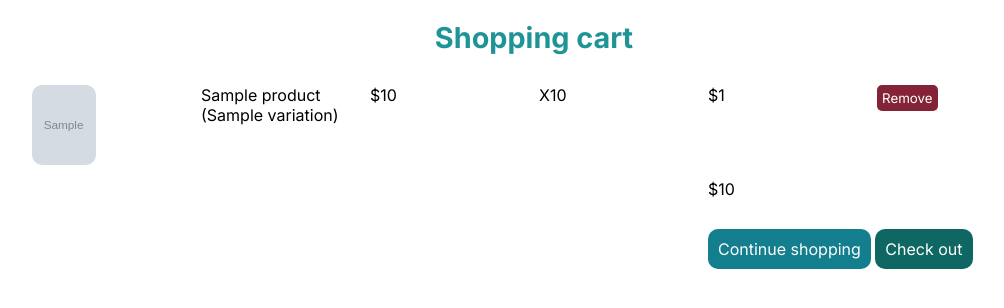
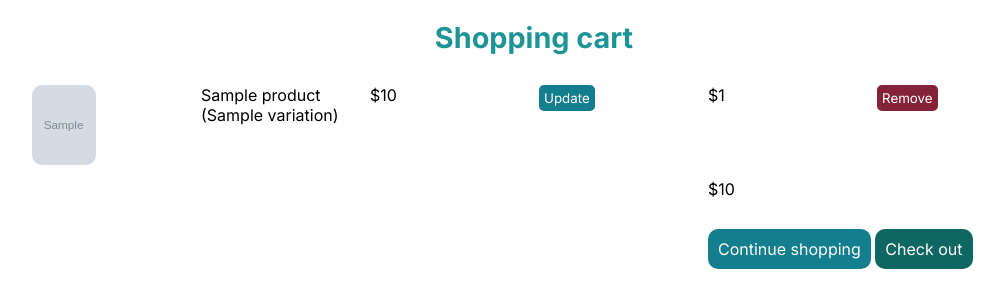
Before and after one commit to mszahan/eshop_dj5, a Django app: template templates/cart/detail.html in a window 1280 px wide. Shown: the part 60-368 px from the top of the page, without its empty margins (106-1110 px from the left). Run offline with Django 5.2, Linux system fonts and the light colour scheme; the template is opened without the code that fills it: most values are stand-ins (such as "Sample title", 1, 10 or a date in 2020); grey boxes marked "Sample" are stand-in pictures; some libraries are stand-ins or nearby versions.

Commit message:
added quantity update form in cart detail page

```diff
--- a/cart/views.py
+++ b/cart/views.py
@@ -29,4 +29,8 @@
 
 def cart_detail(request):
     cart = Cart(request)
+    for item in cart:
+        item['update_quantity_form'] = CartAddProductForm(
+            initial={'quantity': item['quantity'], 'override': True}
+        )
     return render(request, 'cart/detail.html', {'cart': cart})
--- a/static_files/css/cart.css
+++ b/static_files/css/cart.css
@@ -74,3 +74,18 @@
     color: rgb(14, 103, 99);
     border: 1px solid rgb(14, 103, 99);
 }
+
+.cart-upadate {
+    padding: 5px;
+    border-radius: 5px;
+    background-color: rgb(19, 126, 141);
+    color: white;
+    border: 0px;
+}
+
+.cart-upadate:hover {
+    color: rgb(19, 126, 141);
+    background-color: white;
+    border: 1px solid rgb(19, 126, 141);
+    cursor: pointer;
+}
--- a/templates/cart/detail.html
+++ b/templates/cart/detail.html
@@ -39,7 +39,15 @@
 
         <div class="price"> ${{item.price}} </div>
         <div class="product-quantity">
-            X{{item.quantity}}
+            <!-- X{{item.quantity}} -->
+            <form action="{% url 'cart:cart_add' variation.id %}" method="post">
+                <span class="cart-quantity">
+                    {{ item.update_quantity_form.quantity }}
+                </span>
+                {{ item.update_quantity_form.override }}
+                <input class="cart-upadate" type="submit" value="Update">
+                {% csrf_token %}
+            </form>
         </div>
         <div class="price"> ${{item.total_price}} </div>
         <div class="remove">
```
